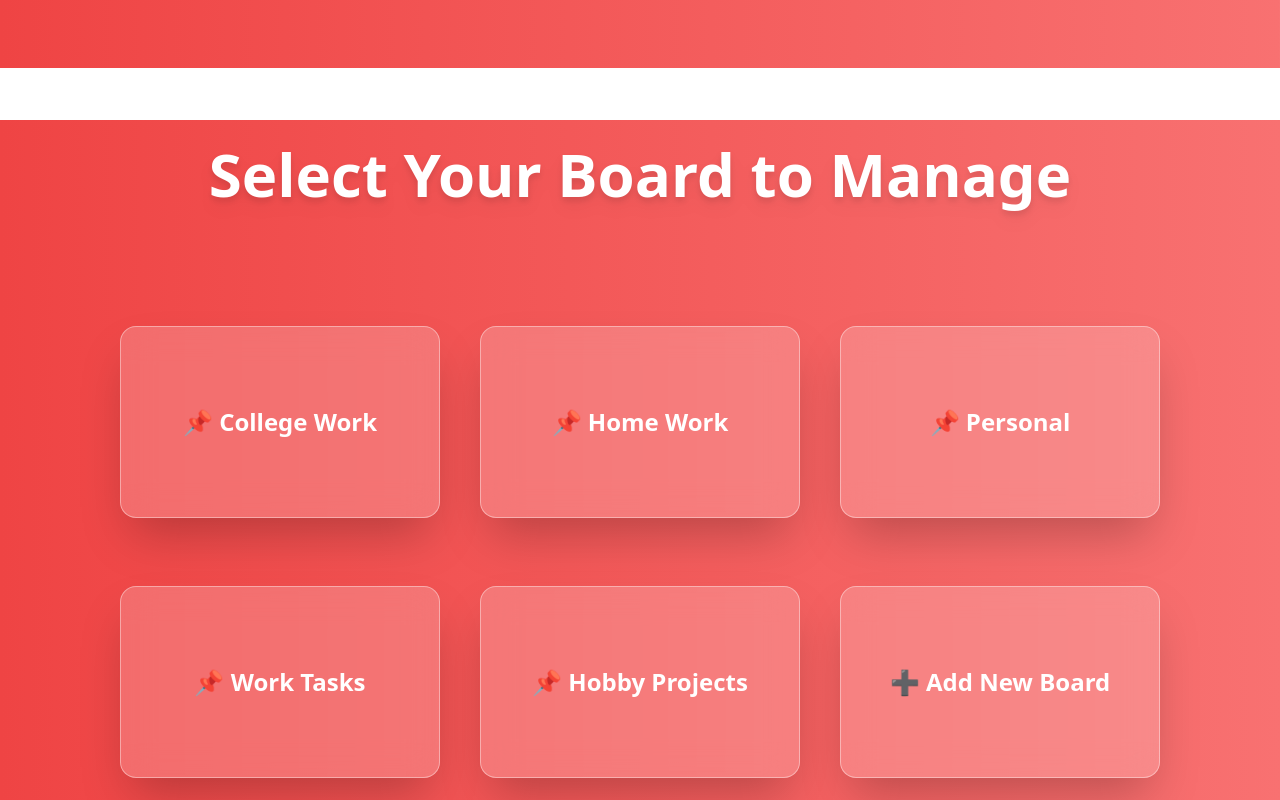
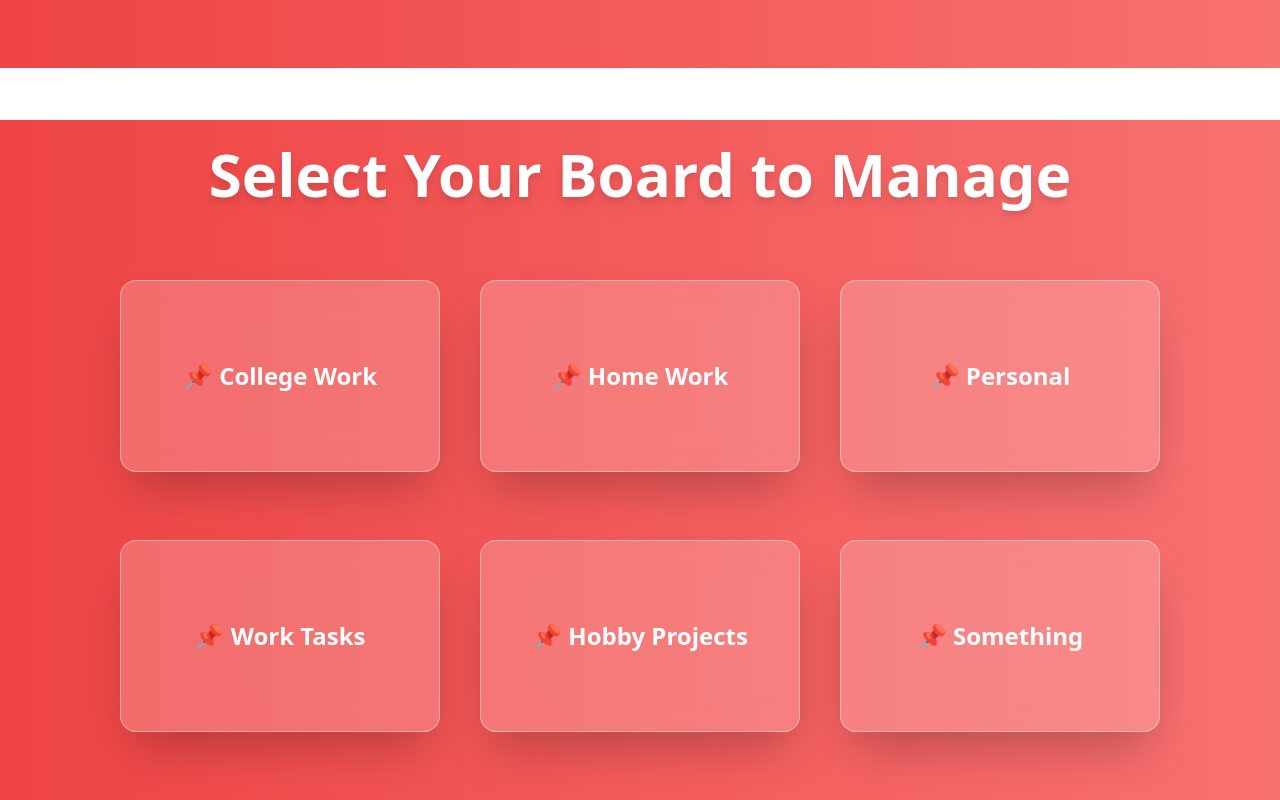
Before and after one commit to Purabsingla/taskmanagement, a React (Create React App) app: page / in a window 1280 px wide. Shown: the part 920-1720 px from the top of the page. Built offline with nearby package versions, Linux system fonts and the light colour scheme.

Commit message:
Add new board option and adjust board display logic in KanbanBoardSelection

```diff
--- a/src/components/sections/Board.tsx
+++ b/src/components/sections/Board.tsx
@@ -8,6 +8,7 @@ const initialBoards = [
   { id: uuidv4(), title: "Personal" },
   { id: uuidv4(), title: "Work Tasks" },
   { id: uuidv4(), title: "Hobby Projects" },
+  { id: uuidv4(), title: "Something" },
 ];
 
 const KanbanBoardSelection: React.FC = () => {
@@ -42,7 +43,7 @@ const KanbanBoardSelection: React.FC = () => {
         Select Your Board to Manage
       </h1>
       <div className="flex flex-wrap my-auto justify-center gap-10 w-full max-w-6xl min-h-[60vh] z-10">
-        {boards.slice(0, 5).map((board) => (
+        {boards.slice(0, 6).map((board) => (
           <button
             key={board.id}
             className="w-80 h-48 flex items-center justify-center bg-white bg-opacity-20 backdrop-blur-lg rounded-2xl shadow-2xl hover:bg-opacity-30 transition-all text-2xl font-semibold text-white border border-white border-opacity-40 transform hover:scale-105"
@@ -51,11 +52,13 @@ const KanbanBoardSelection: React.FC = () => {
             📌 {board.title}
           </button>
         ))}
-        <button className="w-80 h-48 flex items-center justify-center bg-white bg-opacity-20 backdrop-blur-lg rounded-2xl shadow-2xl hover:bg-opacity-30 transition-all text-2xl font-semibold text-white border border-white border-opacity-40 transform hover:scale-105">
-          ➕ Add New Board
-        </button>
+        {boards.length < 6 && (
+          <button className="w-80 h-48 flex items-center justify-center bg-white bg-opacity-20 backdrop-blur-lg rounded-2xl shadow-2xl hover:bg-opacity-30 transition-all text-2xl font-semibold text-white border border-white border-opacity-40 transform hover:scale-105">
+            ➕ Add New Board
+          </button>
+        )}
       </div>
-      {boards.length > 6 && (
+      {boards.length > 5 && (
         <button className="mt-8 px-8 py-4 bg-white bg-opacity-20 backdrop-blur-lg text-white rounded-xl shadow-lg hover:bg-opacity-30 text-lg font-semibold transform hover:scale-105 transition-all z-10">
           Show More Boards
         </button>
```
